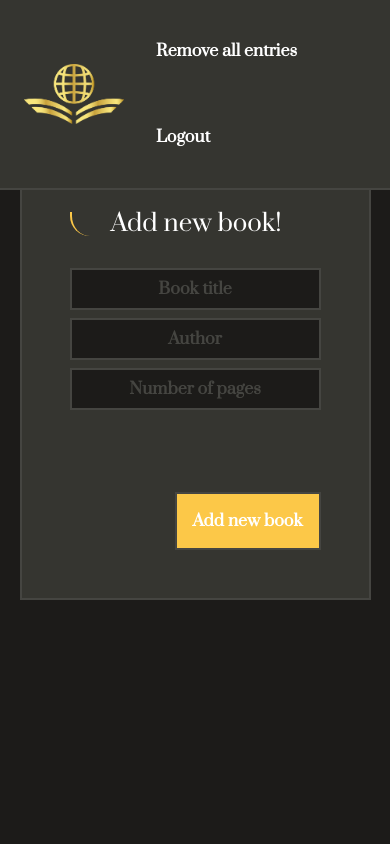
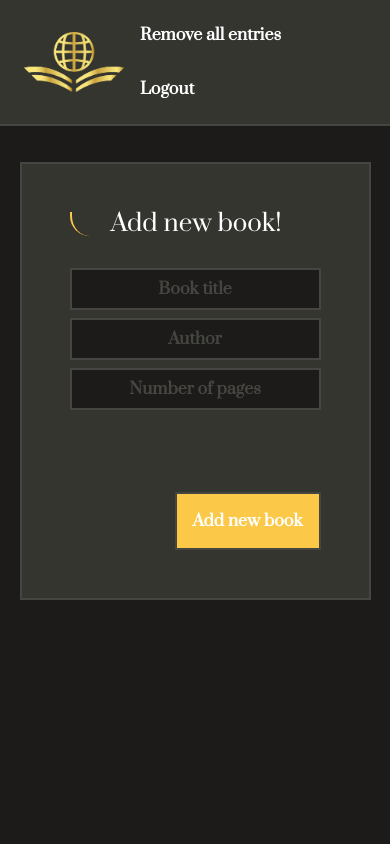
Before and after one commit to NikolaMilinkovic/myLibrary, a plain HTML site: page index.html in a window 390 px wide. Shown: the top 844 px of the page. Drawn offline with Linux system fonts and the light colour scheme.

Commit message:
Phone test

```diff
--- a/stylesheet.css
+++ b/stylesheet.css
@@ -280,7 +280,7 @@ footer{
         width: 100px;
     }
     .btn-nav{
-        font-size: 16px;
+        font-size: 18px;
     }
 }
 
@@ -301,5 +301,6 @@ footer{
     }
     .btn-nav{
         font-size: 16px;
+        padding: 1rem;
     }
 }
```
